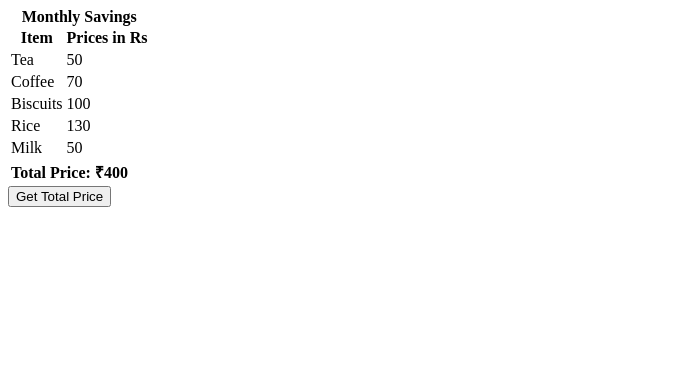
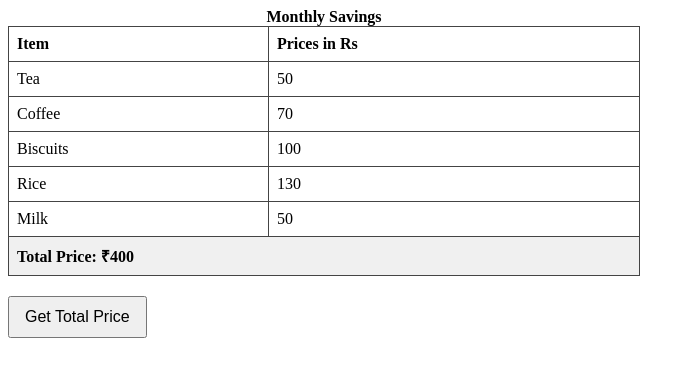
Before and after one commit to acciojob/grofers-checkout-omsingh1555, a website: page main.html in a window 1280 px wide. Both pictures are taken after a click on the button "Get Total Price". Shown: the whole page, without its empty margins (0-695 px from the left). Drawn offline with Linux system fonts and the light colour scheme.

Commit message:
created a submission

```diff
--- a/main.html
+++ b/main.html
@@ -4,7 +4,24 @@
   <meta charset="UTF-8">
   <title>Grocery Total Calculator</title>
   <style>
-    /* Your CSS styles here */
+    table {
+      width: 50%;
+      border-collapse: collapse;
+      margin-bottom: 20px;
+    }
+    th, td {
+      border: 1px solid #444;
+      padding: 8px;
+      text-align: left;
+    }
+    button {
+      padding: 10px 15px;
+      font-size: 16px;
+      cursor: pointer;
+    }
+    #totalRow td {
+      background-color: #f0f0f0;
+    }
   </style>
 </head>
 <body>
@@ -40,31 +57,43 @@
   <button id="getSumBtn">Get Total Price</button>
 
   <script>
+    // Select the button and add an event listener
     document.getElementById("getSumBtn").addEventListener("click", function() {
+      // Select all elements with the class 'price'
       const prices = document.querySelectorAll('.price');
       let total = 0;
 
+      // Loop through each price element, parse the value, and sum it
       prices.forEach((cell) => {
+        // Convert the text content to a number
         const value = parseFloat(cell.textContent);
+
+        // Check if the value is a valid number
         if (!isNaN(value)) {
-          total += value;
+          total += value; // Add to total
         }
       });
 
+      // Select the table to append the total row
       const table = document.querySelector("table");
+
+      // Remove any existing total row to avoid duplication
       const existingTotalRow = document.getElementById("totalRow");
       if (existingTotalRow) {
         existingTotalRow.remove();
       }
 
+      // Create a new row for the total
       const newRow = document.createElement("tr");
-      newRow.id = "totalRow";
+      newRow.id = "totalRow"; // Set an ID for the new row
 
+      // Create a cell for the total price
       const totalCell = document.createElement("td");
-      totalCell.colSpan = 2;
-      totalCell.style.fontWeight = "bold";
-      totalCell.textContent = `Total Price: ₹${total}`;
+      totalCell.colSpan = 2; // Make the cell span two columns
+      totalCell.style.fontWeight = "bold"; // Make the text bold
+      totalCell.textContent = `Total Price: ₹${total}`; // Set the total text
 
+      // Append the total cell to the new row and the row to the table
       newRow.appendChild(totalCell);
       table.appendChild(newRow);
     });
```
